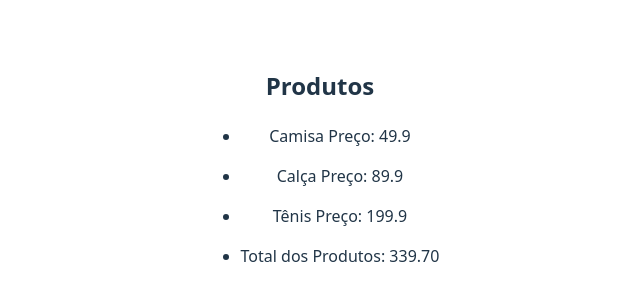
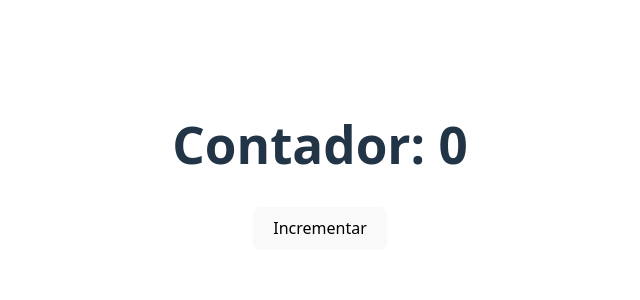
Before and after one commit to Eliezer335/Exercicios-react, a React (Vite) app: page / in a window 1280 px wide. Shown: the part 234-534 px from the top of the page, without its empty margins (320-960 px from the left). Built offline with nearby package versions, Linux system fonts and the light colour scheme.

Commit message:
Exercicio contador

```diff
--- a/src/App.jsx
+++ b/src/App.jsx
@@ -2,13 +2,17 @@ import './App.css'
 // import Contador from './componentes/Contador'
 // import ExercicioProps from './componentes/ExercicioProps'
 // import ListaDeAlunos from './componentes/ListaDeAlunos'
-import ListaDeProdutos from './componentes/ListaDeProdutos'
+// import ListaDeProdutos from './componentes/ListaDeProdutos'
+// import BoasVindas from './componentes/BoasVindas'
+import Contador2 from './componentes/Contador2'
 
 function App() {
 
   return (
     <>
-      <ListaDeProdutos/>
+      <Contador2/>
+      {/* <BoasVindas/> */}
+      {/* <ListaDeProdutos/> */}
       {/* <ListaDeAlunos/> */}
       {/* <Contador/>    */}
       {/* <ExercicioProps nome="Maria Souza" idade="28"  profissao="Engenheira de Software"/>
--- /dev/null
+++ b/src/componentes/Contador2.jsx
@@ -0,0 +1,22 @@
+
+import { useState, useEffect } from 'react';
+
+export default function Contador2() {
+  const [contador, setContador] = useState(0);
+
+  useEffect(() => {
+    document.title = `Contador: ${contador}`;
+  }, [contador]);
+  //O que precisa estar dentro da lista de identificação do UseEffect?
+
+  return (
+    <div>
+      <h1>Contador: {contador}</h1>
+      <button onClick={() => setContador(contador + 1)}>Incrementar</button>
+    </div>
+  );
+}
+
+// no inicio da funcao usa se o useState para definir o que sera mudado e o estado inicial
+// na linha de baixo esta sendo usado o useEffect para colocar o numeros contado la em cima no titulo da pagina
+// no return temos o html com prop dos numeros contados e um botao para somar mais 1
```
